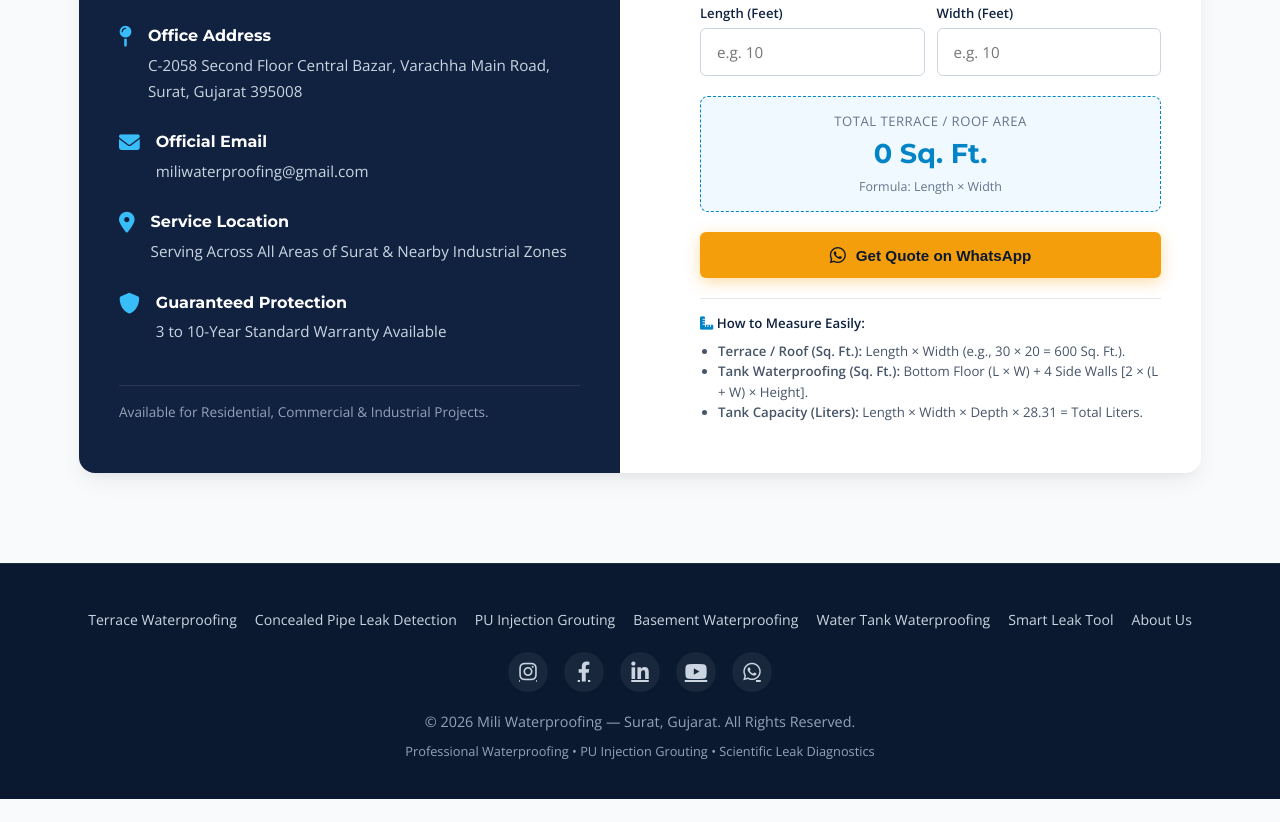
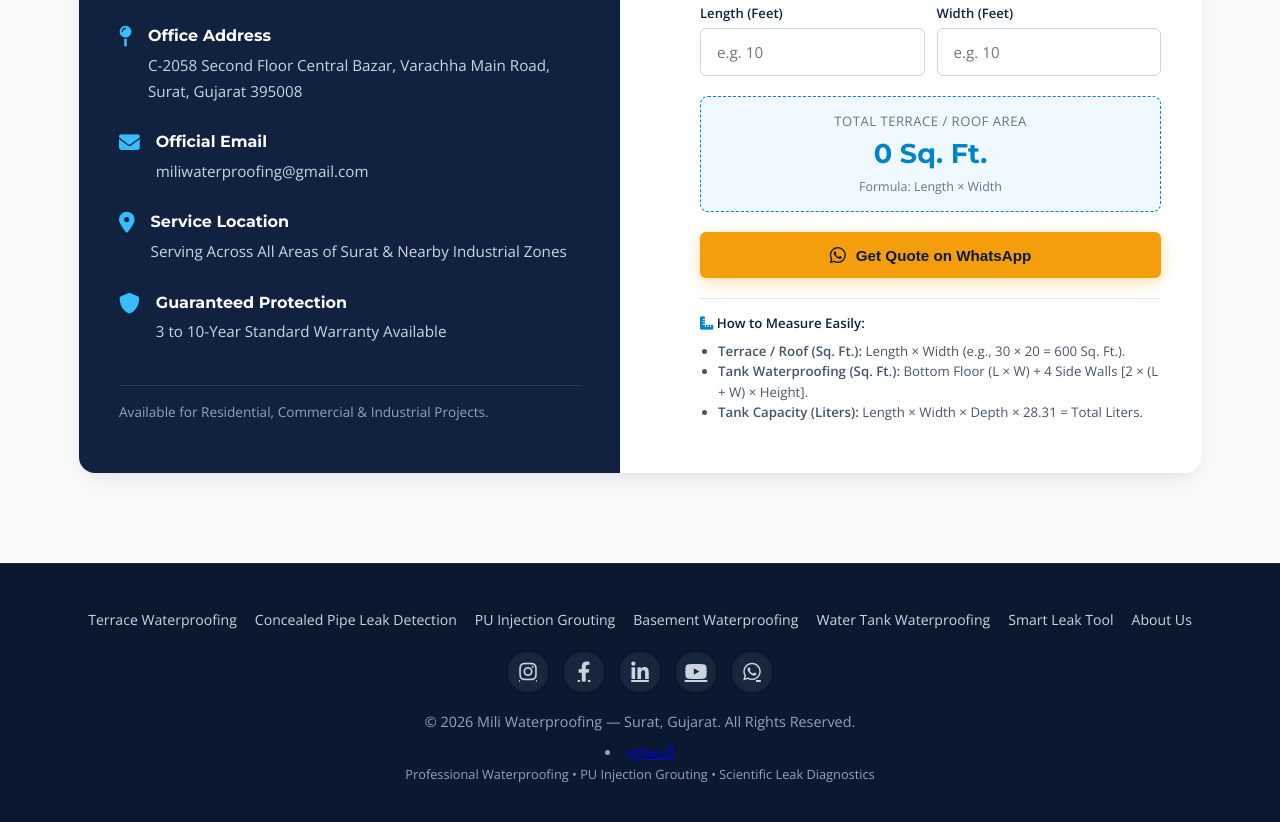
Before and after one commit to rajvadher1516/mili-waterproofing, a plain HTML site: page index.html in a window 1280 px wide. Shown: the part 7669-8491 px from the top of the page. Before the commit the page ends 8468 px from the top, so only its background shows below. Drawn offline with nearby package versions, Linux system fonts and the light colour scheme.

Commit message:
Update index.html

```diff
--- a/index.html
+++ b/index.html
@@ -1675,6 +1675,7 @@
       <a href="https://wa.me/919714343034" target="_blank" rel="noopener noreferrer" title="WhatsApp"><i class="fa-brands fa-whatsapp"></i></a>
     </div>
     <p>&copy; 2026 Mili Waterproofing — Surat, Gujarat. All Rights Reserved.</p>
+    <li><a href="gujarati.html">ગુજરાતી</a></li>
     <p style="font-size: 0.8rem;">Professional Waterproofing • PU Injection Grouting • Scientific Leak Diagnostics</p>
   </footer>
 
```
